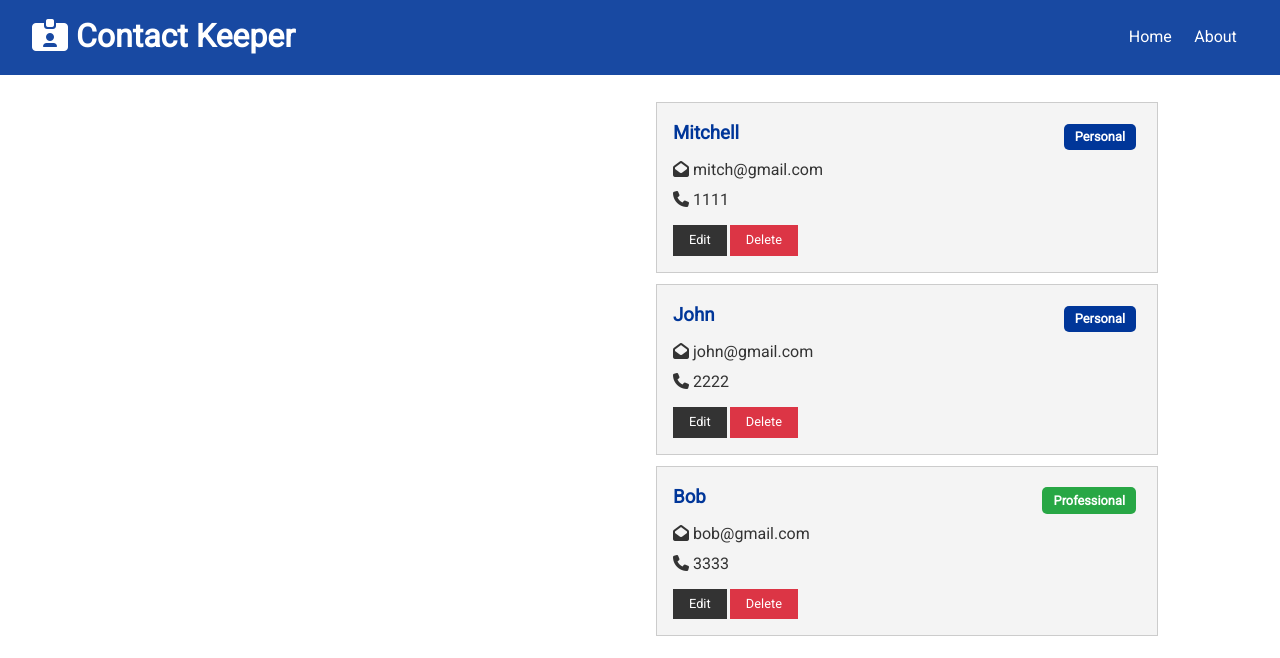
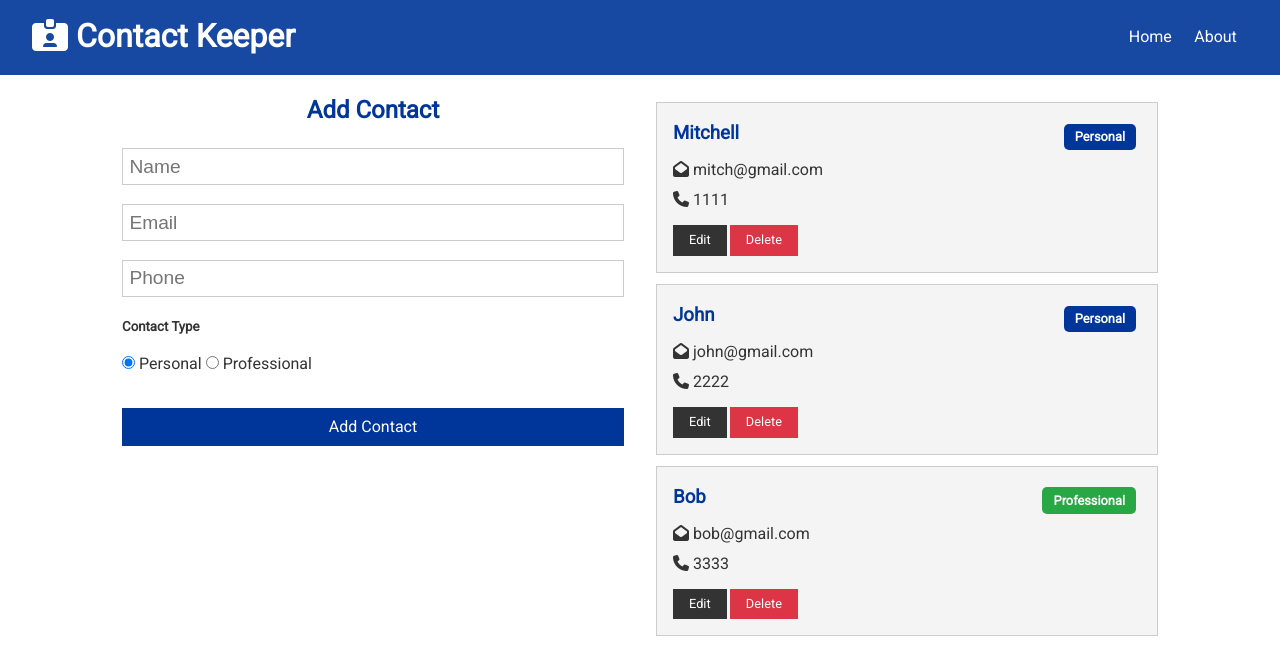
Before and after one commit to mitchellr92/contact-keeper, a React (Create React App) app in the folder client/: page / in a window 1280 px wide. Shown: the top 658 px of the page. Built offline with nearby package versions, Linux system fonts and the light colour scheme.

Commit message:
onsubmit, onchange and add contact functions

```diff
--- a/client/src/components/contacts/ContactForm.js
+++ b/client/src/components/contacts/ContactForm.js
@@ -1,6 +1,9 @@
-import React, { useState } from "react";
+import React, { useState, useContext } from "react";
+import ContactContext from "../../context/contact/contactContext";
 
 const ContactForm = () => {
+  const contactContext = useContext(ContactContext);
+
   const [contact, setContact] = useState({
     name: "",
     email: "",
@@ -10,10 +13,22 @@ const ContactForm = () => {
 
   const { name, email, phone, type } = contact;
 
+  const onChange = e =>
+    setContact({ ...contact, [e.target.name]: e.target.value });
 
+  const onSubmit = e => {
+    e.preventDefault();
+    contactContext.addContact(contact);
+    setContact({
+      name: "",
+      email: "",
+      phone: "",
+      type: "personal"
+    });
+  };
 
   return (
-    <form>
+    <form onSubmit={onSubmit}>
       <h2 className="text-primary">Add Contact</h2>
       <input
         type="text"
--- a/client/src/components/pages/Home.js
+++ b/client/src/components/pages/Home.js
@@ -1,10 +1,13 @@
 import React from "react";
 import Contacts from "../contacts/Contacts";
+import ContactForm from "../contacts/ContactForm";
 
 const Home = () => {
   return (
     <div className="grid-2">
-      <div>{/* Contact form */}</div>
+      <div>
+        <ContactForm />
+      </div>
       <div>
         <Contacts />
       </div>
--- a/client/src/context/contact/ContactState.js
+++ b/client/src/context/contact/ContactState.js
@@ -42,6 +42,10 @@ const ContactState = props => {
   const [state, dispatch] = useReducer(contactReducer, initialState);
 
   // Add contact
+  const addContact = contact => {
+    contact.id = uuid.v4();
+    dispatch({ type: ADD_CONTACT, payload: contact });
+  };
 
   // Delete contact
 
```
